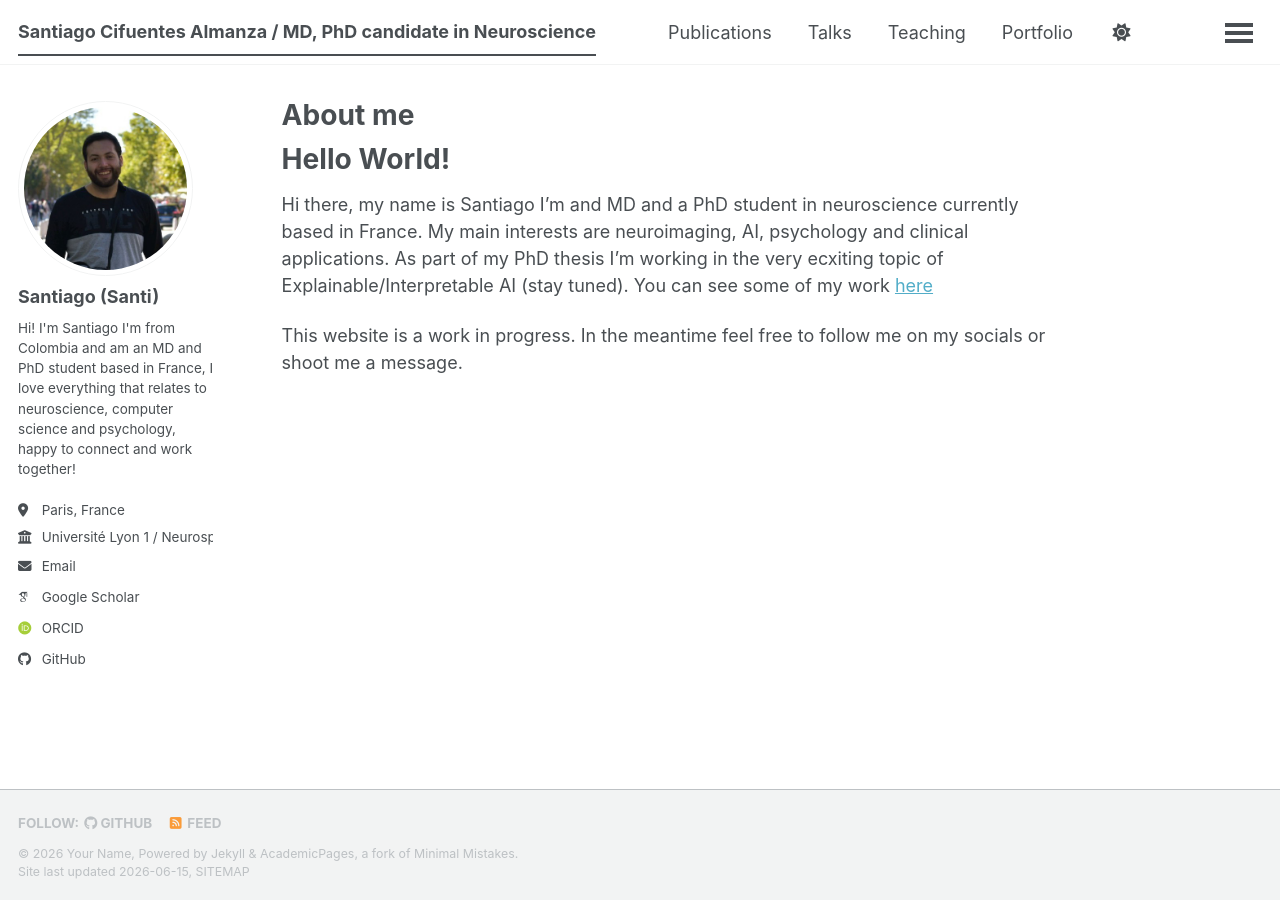
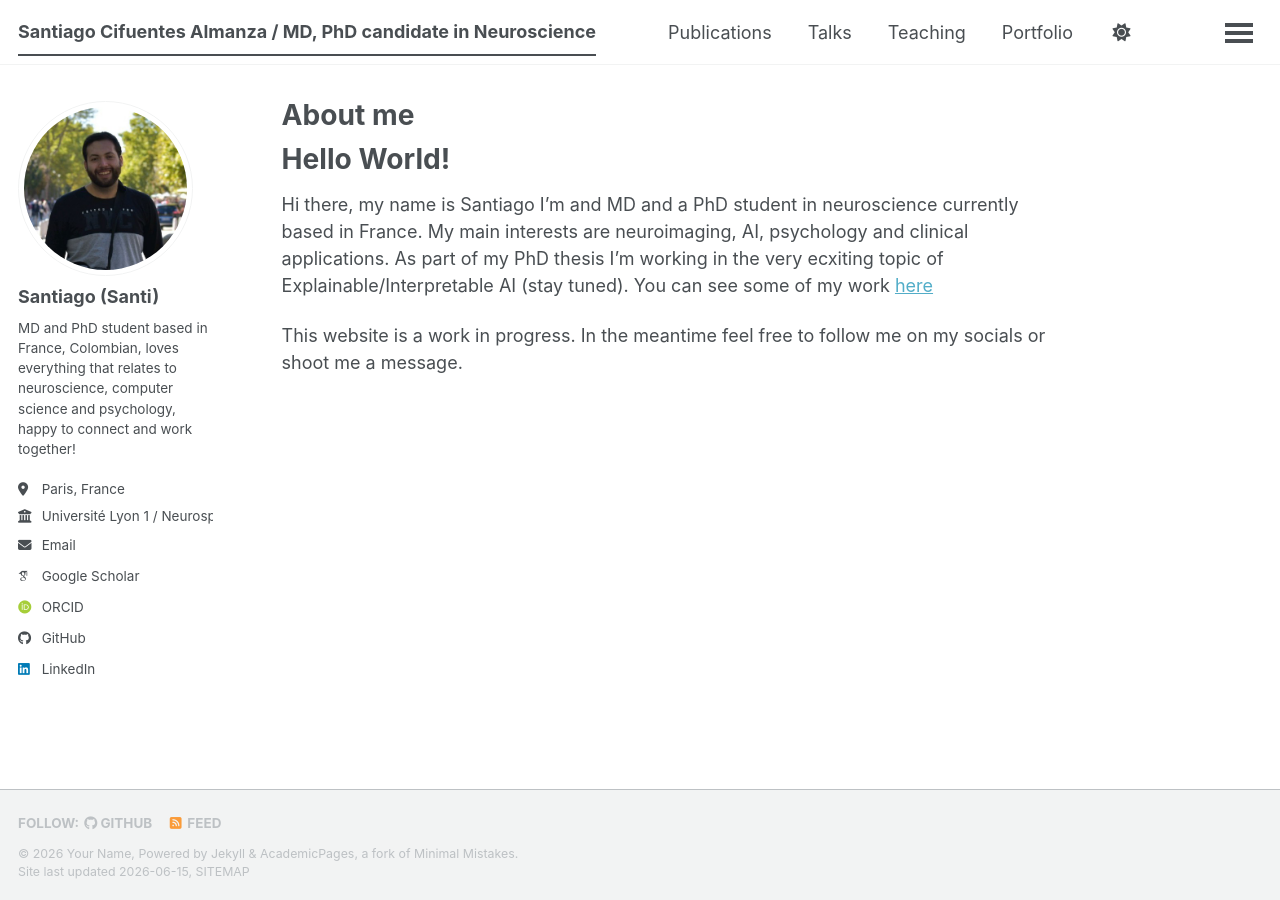
Before and after one commit to santocial/santocial.github.io, a Jekyll site: the page built from _pages/about.md, in a window 1280 px wide. Built offline with Jekyll 4.4.1, drawn with Linux system fonts in a browser that asks for light colours; some web fonts are replaced; a script bundle is joined from its source files by our own code; library files that are not in the unit come from our copies.

Commit message:
link and bio updates

```diff
--- a/_config.yml
+++ b/_config.yml
@@ -26,7 +26,7 @@ author:
   avatar           : "profile.jpeg"
   name             : "Santiago (Santi)"
   pronouns         : # example: "she/her"
-  bio              : "Hi! I'm Santiago I'm from Colombia and am an MD and PhD student based in France, I love everything that relates to neuroscience, computer science and psychology, happy to connect and work together!"
+  bio              : "MD and PhD student based in France, Colombian, loves everything that relates to neuroscience, computer science and psychology, happy to connect and work together!"
   location         : "Paris, France"
   employer         : "Université Lyon 1 / Neurospin"
   uri              : # URL
@@ -66,7 +66,7 @@ author:
   keybase          : # Username
   instagram        : # Username
   lastfm           : # Username
-  linkedin         : # Username
+  linkedin         : "https://www.linkedin.com/in/santiago-cifuentes-almanza-33086486/" # Username
   mastodon         : # URL
   medium           : # URL
   pinterest        : # Username
```
